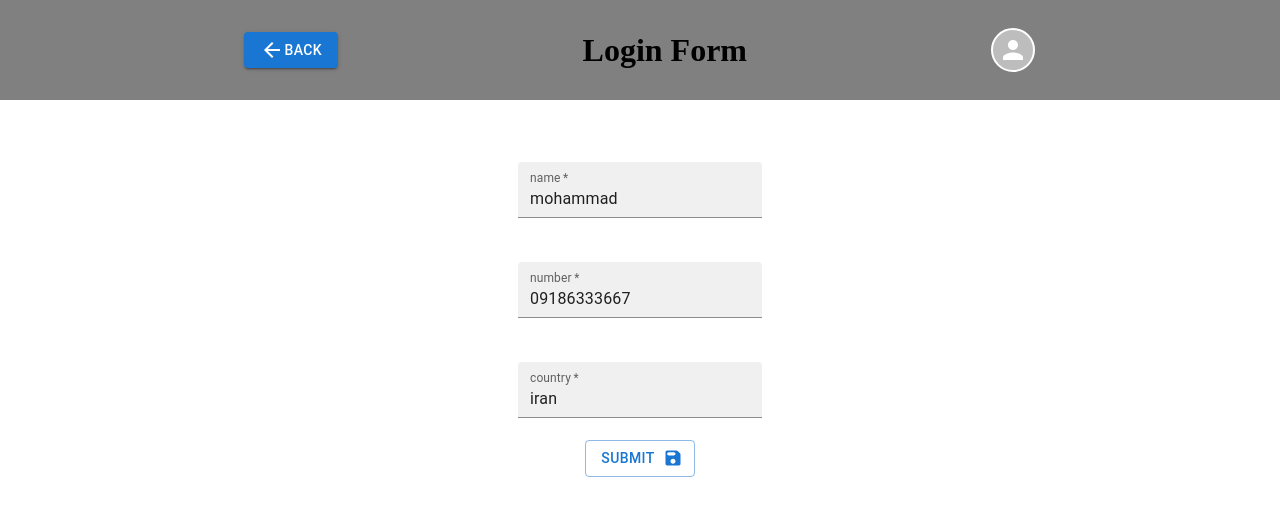
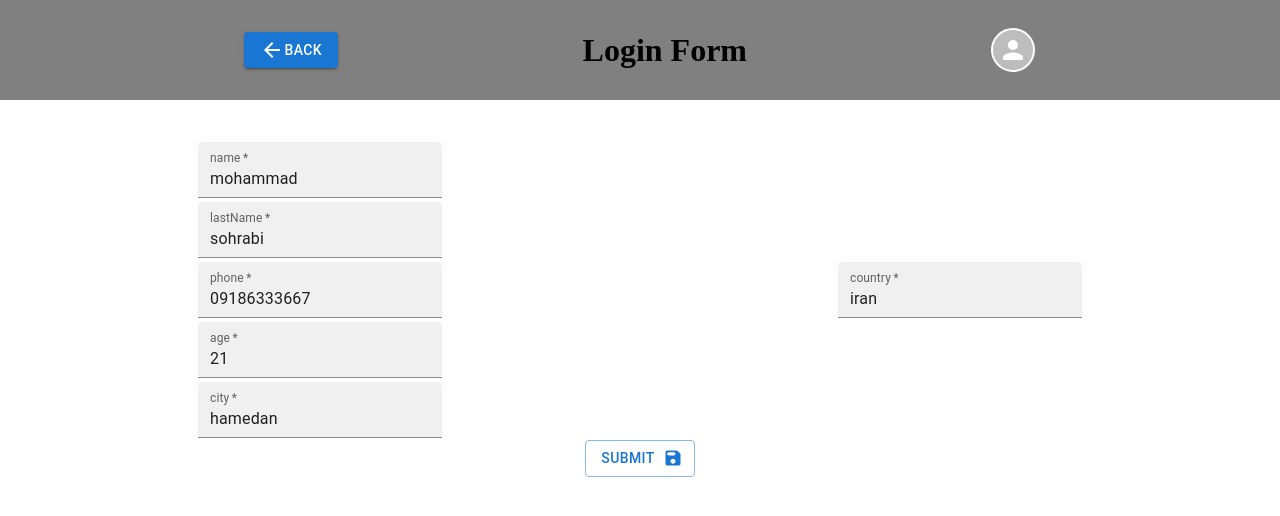
Before and after one commit to mohammadsohrabi2021/phone-redux, a React (Create React App) app: page /updateContact/1 in a window 1280 px wide. Shown: the top 516 px of the page. Built offline with nearby package versions, Linux system fonts and the light colour scheme.

Commit message:
change data

```diff
--- a/src/Componenets/SinglePage/SinglePage.css
+++ b/src/Componenets/SinglePage/SinglePage.css
@@ -2,8 +2,6 @@
     box-shadow: rgba(17, 17, 26, 0.1) 0px 4px 16px, rgba(17, 17, 26, 0.1) 0px 8px 24px, rgba(17, 17, 26, 0.1) 0px 16px 56px;
     width: 80%;
     border-radius: 10px;
-
+   display: flex;
+   justify-content: center;
 }
-.box{
-    box-shadow: rgba(17, 17, 26, 0.1) 0px 8px 24px, rgba(17, 17, 26, 0.1) 0px 16px 56px, rgba(17, 17, 26, 0.1) 0px 24px 80px;
-}
--- a/src/Componenets/SinglePage/SinglePage.jsx
+++ b/src/Componenets/SinglePage/SinglePage.jsx
@@ -33,7 +33,7 @@ function SinglePage() {
                             {show.name} : {contact[show.name]}
                         </Grid>
                     ))}
-                    <Grid width={{xs:'100%',sm:'30%'}} container justifyContent={'space-between'} alignItems={'center'}>
+                    <Grid  width={'100%'} container justifyContent={'space-between'} alignItems={'center'}>
                         <Grid>
                             <Link to={`/updateContact/${contact.id}`}>
                                 <Button variant={'contained'} color={'success'} >
--- a/src/Data/FormData/FormData.js
+++ b/src/Data/FormData/FormData.js
@@ -1,6 +1,10 @@
 export const FormInputs =[
-    {id:1,name:'name'},
-    {id:2,name:'number'},
-    {id:3,name:'country'},
+
+    {id: 1, name: 'name'},
+    {id: 2, name: 'lastName'},
+    {id: 3, name: 'phone'},
+    {id: 4, name: 'age'},
+    {id: 5, name: 'city'},
+    {id: 6, name: 'country'},
 ]
-export const  emptyInputs = {id: Math.floor(Math.random() * 1000),name:'',number:'',country:''}
+export const  emptyInputs = {id: Math.floor(Math.random() * 1000),name: '', lastName: '', phone: '', age: '', city: '',country: ''}
--- a/src/Data/HomeData/rowTable.js
+++ b/src/Data/HomeData/rowTable.js
@@ -1,7 +1,10 @@
 const rowTable = [
     {id: 1, name: 'id'},
     {id: 2, name: 'name'},
-    {id: 3, name: 'number'},
-    {id: 4, name: 'country'},
+    {id: 3, name: 'lastName'},
+    {id: 4, name: 'phone'},
+    {id: 5, name: 'age'},
+    {id: 6, name: 'city'},
+    {id: 7, name: 'country'},
 ]
 export default rowTable
--- a/src/Data/SinglePageData/SinglePageData.js
+++ b/src/Data/SinglePageData/SinglePageData.js
@@ -1,7 +1,10 @@
  const SingleContactData = [
-    {id:1,name:'id'},
-    {id:2,name:'name'},
-    {id:3,name:'number'},
-    {id:4,name:'country'},
+    {id: 1, name: 'id'},
+    {id: 2, name: 'name'},
+    {id: 3, name: 'lastName'},
+    {id: 4, name: 'phone'},
+    {id: 5, name: 'age'},
+    {id: 6, name: 'city'},
+    {id: 7, name: 'country'},
 ]
 export default SingleContactData
--- a/src/redux/slice/reducer.js
+++ b/src/redux/slice/reducer.js
@@ -2,7 +2,7 @@ import {createSlice} from "@reduxjs/toolkit";
 
 
 const initialState = [
-    {id: 1, name: 'mohammad', number: '09186333667', country: 'iran'},
+    {id: 1,name: "mohammad", lastName: "sohrabi", phone: "09186333667", age: 21, country: "iran", city: "hamedan" ,state:false},
 ]
 
 export const ContactSlice = createSlice({
```
